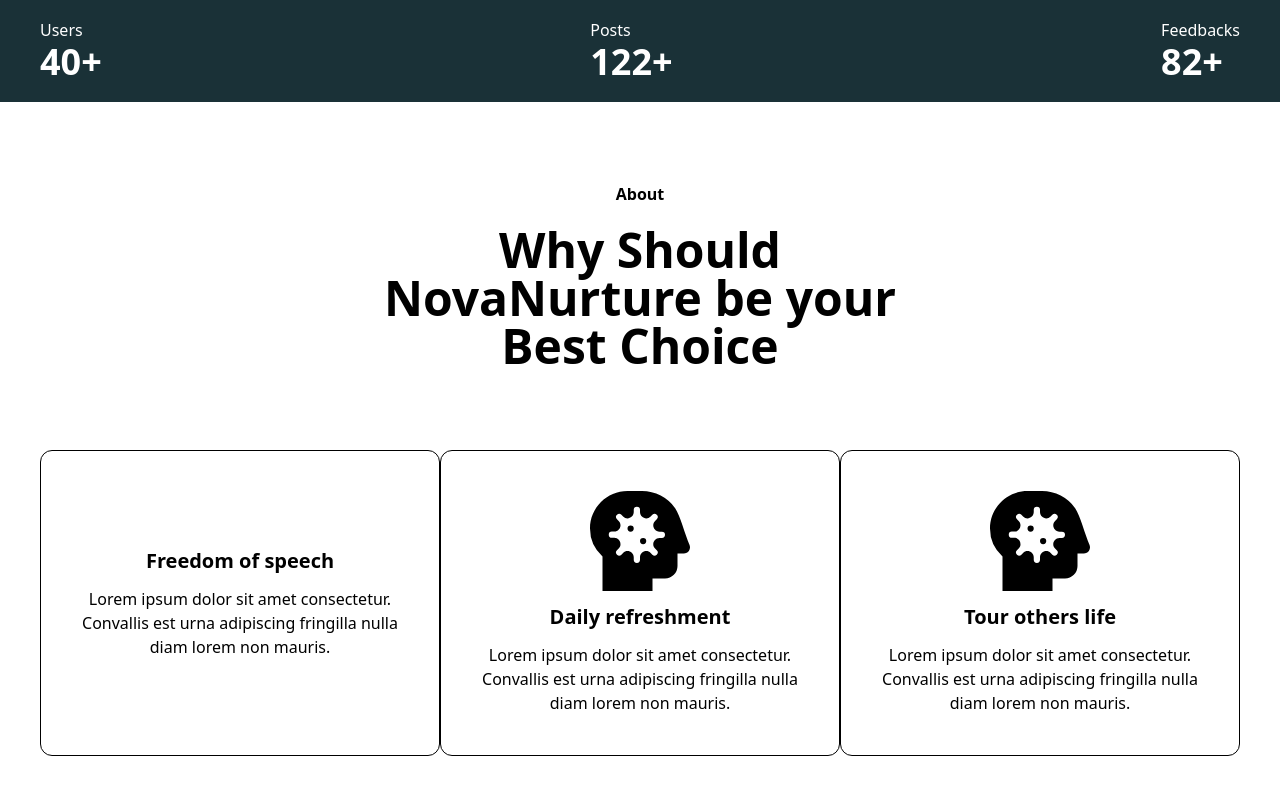
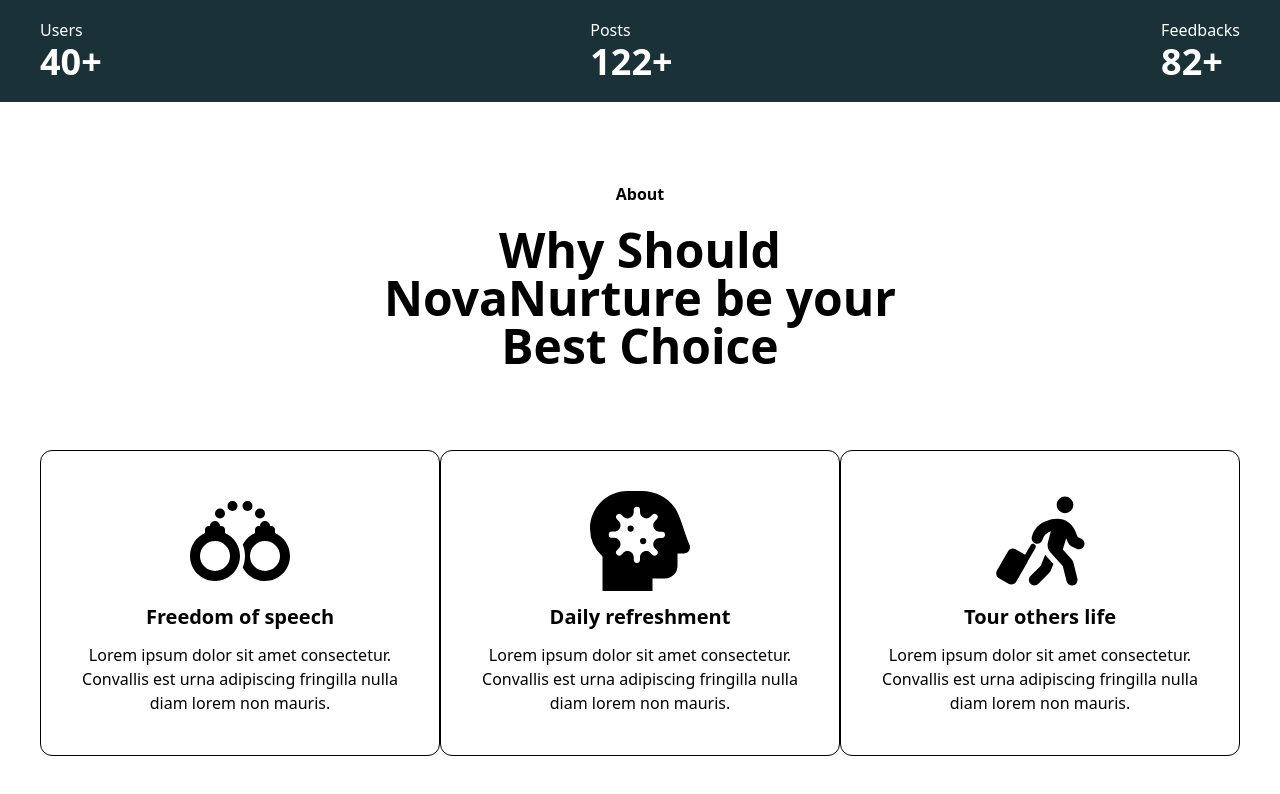
Before and after one commit to NiyonkuruEsther/novanurture, a React (Vite) app: page / in a window 1280 px wide. Shown: the part 802-1596 px from the top of the page. Built offline with nearby package versions, Linux system fonts and the light colour scheme.

Commit message:
finalise about us section

```diff
--- a/src/pages/About.jsx
+++ b/src/pages/About.jsx
@@ -1,6 +1,8 @@
 import React from "react";
 import ImageTextCard from "../components/ImageTextCard";
 import { FaHeadSideVirus } from "react-icons/fa";
+import { FaPersonWalkingLuggage } from "react-icons/fa6";
+import { FaHandcuffs } from "react-icons/fa6";
 
 const About = () => {
   return (
@@ -12,7 +14,16 @@
         </h1>
 
         <div className="flex pt-20 pb-28">
-          <ImageTextCard title={"Freedom of speech"} imageStyles="w-32">
+          <ImageTextCard
+            title={"Freedom of speech"}
+            icon={
+              <FaHandcuffs
+                size={100}
+                color=""
+                className="group-hover:text-white"
+              />
+            }
+          >
             Lorem ipsum dolor sit amet consectetur. Convallis est urna
             adipiscing fringilla nulla diam lorem non mauris.
           </ImageTextCard>
@@ -32,7 +43,7 @@
           <ImageTextCard
             title={"Tour others life"}
             icon={
-              <FaHeadSideVirus
+              <FaPersonWalkingLuggage
                 size={100}
                 color=""
                 className="group-hover:text-white"
```
